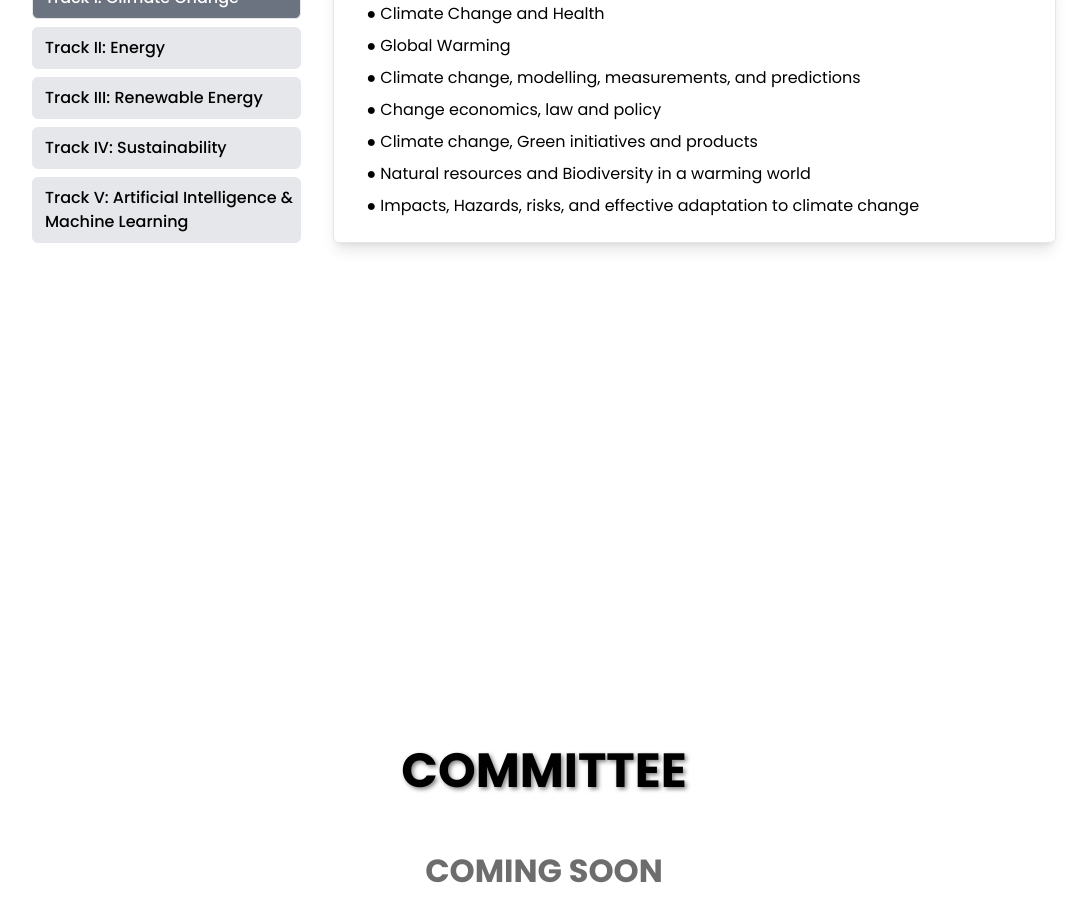
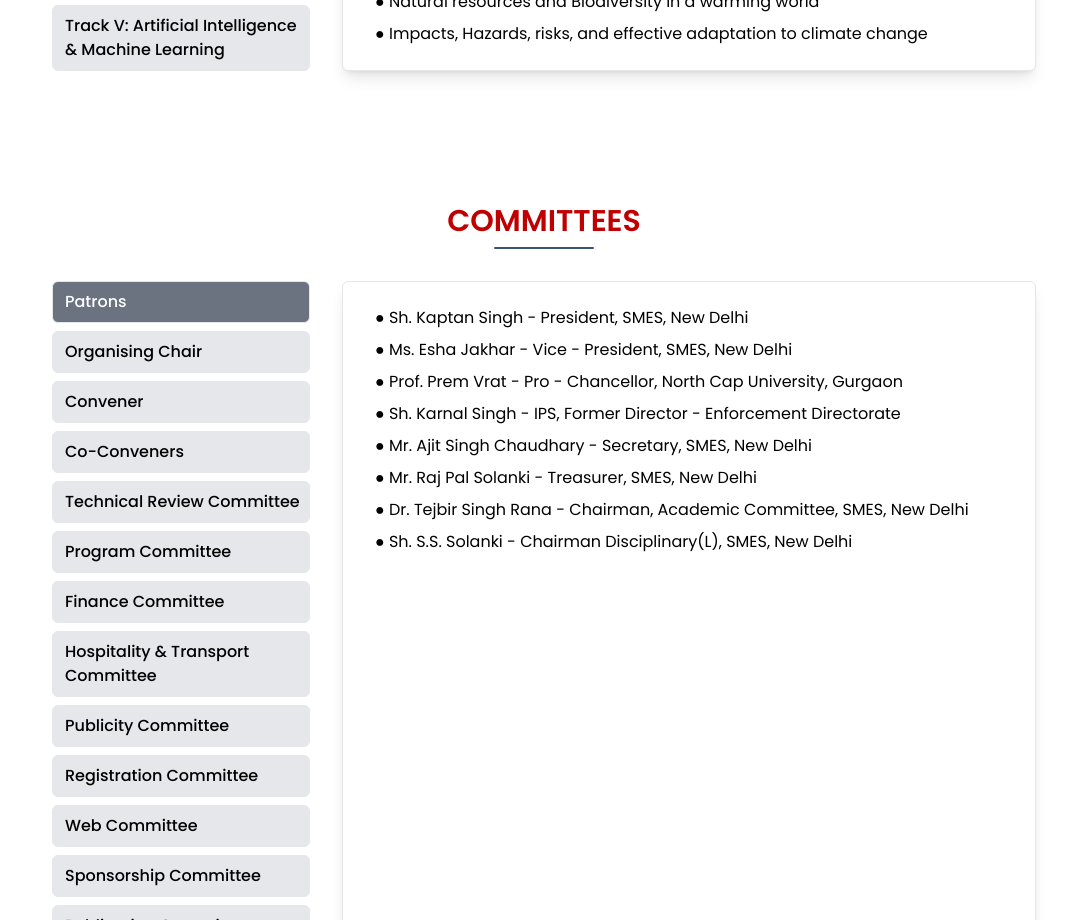
Before and after one commit to c4dr-me/ncrtces-website, a React (Vite) app: page /committee in a window 1280 px wide. Shown: the part 1880-2800 px from the top of the page, without its empty margins (96-1183 px from the left). Built offline with nearby package versions, Linux system fonts and the light colour scheme.

Commit message:
updated committee

```diff
--- a/components/MainContent.jsx
+++ b/components/MainContent.jsx
@@ -6,7 +6,9 @@ const Main = () => {
         <div className="box">
             <h1>National Conference on Recent Trends in  Environment, Energy and Sustainability</h1>
             <h1 className='name'>Maharaja Surajmal Institute Of Technology.</h1>
-        </div>
+            <h1 style={{marginTop:'10px'}}>7-8 November 2024</h1>
+      </div>
+
     </div>
   )
 }
--- a/pages/Committee.jsx
+++ b/pages/Committee.jsx
@@ -1,15 +1,218 @@
-import React from 'react';
-import './Comingsoon.css';  // Import the CSS file
+import React, { useState, useEffect } from 'react';
+import './style.css';
 
 const Committee = () => {
+  const [activeCommittee, setActiveCommittee] = useState(null);
+
+  // Function to toggle the dropdown menu
+  const toggleDropdown = (id) => {
+    setActiveCommittee((prevActiveCommittee) => (prevActiveCommittee === id ? null : id));
+  };
+
+  useEffect(() => {
+    const updateActiveCommittee = () => {
+      if (window.innerWidth >= 768) {
+        setActiveCommittee('committee0');
+      } else {
+        setActiveCommittee(null);
+      }
+    };
+
+    updateActiveCommittee();
+    window.addEventListener('resize', updateActiveCommittee);
+    return () => {
+      window.removeEventListener('resize', updateActiveCommittee);
+    };
+  }, []);
+
+  const committees = [
+    {
+      id: 'committee0',
+      name: 'Patrons',
+      members: [
+        { name: 'Sh. Kaptan Singh', role: 'President, SMES, New Delhi' },
+        { name: 'Ms. Esha Jakhar', role: 'Vice - President, SMES, New Delhi' },
+        { name: 'Prof. Prem Vrat', role: 'Pro - Chancellor, North Cap University, Gurgaon' },
+        { name: 'Sh. Karnal Singh', role: 'IPS, Former Director - Enforcement Directorate' },
+        { name: 'Mr. Ajit Singh Chaudhary', role: 'Secretary, SMES, New Delhi' },
+        { name: 'Mr. Raj Pal Solanki', role: 'Treasurer, SMES, New Delhi' },
+        { name: 'Dr. Tejbir Singh Rana', role: 'Chairman, Academic Committee, SMES, New Delhi' },
+        { name: 'Sh. S.S. Solanki', role: 'Chairman Disciplinary(L), SMES, New Delhi' },
+      ],
+    },
+    {
+      id: 'committee1',
+      name: 'Organising Chair',
+      members: [
+        { name: 'Prof. Archana Balyan', role: 'Director, MSIT' },
+      ],
+    },
+    {
+      id: 'committee2',
+      name: 'Convener',
+      members: [
+        { name: 'Prof. Koyel Datta Gupta', role: '' },
+      ],
+    },
+    {
+      id: 'committee3',
+      name: 'Co-Conveners',
+      members: [
+        { name: 'Prof. Puneet Azad', role: '' },
+        { name: 'Dr. Deepshikha Yadav', role: '' },
+        { name: 'Dr. Anju Dhillon', role: '' },
+      ],
+    },
+    {
+      id: 'committee4',
+      name: 'Technical Review Committee',
+      members: [
+        { name: 'Dr. Ajay Gahlot', role: '' },
+        { name: 'Dr. Anupama Kaushik', role: '' },
+        { name: 'Dr. Deepti Deshwal', role: '' },
+        { name: 'Dr. Tripti Rathee', role: '' },
+      ],
+    },
+    {
+      id: 'committee5',
+      name: 'Program Committee',
+      members: [
+        { name: 'Prof. Puneet Azad', role: '' },
+        { name: 'Mr. Manoj Malik', role: '' },
+      ],
+    },
+    {
+      id: 'committee6',
+      name: 'Finance Committee',
+      members: [
+        { name: 'Mr. Raj Pal Solanki', role: 'Treasurer, SMES, New Delhi' },
+        { name: 'Prof. Puneet Azad', role: '' },
+      ],
+    },
+    {
+      id: 'committee7',
+      name: 'Hospitality & Transport Committee',
+      members: [
+        { name: 'Dr. Ashok Wahi', role: '' },
+        { name: 'Prof. Ruchi Arora', role: '' },
+        { name: 'Prof. Deepti Sehgal', role: '' },
+      ],
+    },
+    {
+      id: 'committee8',
+      name: 'Publicity Committee',
+      members: [
+        { name: 'Prof. Manika Verma', role: '' },
+        { name: 'Prof. Deepti Sehgal', role: '' },
+        { name: 'Dr. Pragati Rawat', role: '' },
+      ],
+    },
+    {
+      id: 'committee9',
+      name: 'Registration Committee',
+      members: [
+        { name: 'Prof. Manika Verma', role: '' },
+        { name: 'Prof. Himani Bansal', role: '' },
+        { name: 'Prof. Poonam Saini', role: '' },
+        { name: 'Prof. Savita Hooda', role: '' },
+      ],
+    },
+    {
+      id: 'committee10',
+      name: 'Web Committee',
+      members: [
+        { name: 'Mr. Rakesh Rana', role: 'Head of Department, CSE' },
+        { name: 'Prof. Himani Bansal', role: '' },
+        { name: 'Mr. Pankaj Sharma', role: '' },
+      ],
+    },
+    {
+      id: 'committee11',
+      name: 'Sponsorship Committee',
+      members: [
+        { name: 'Prof. Bhawna Aggarwal', role: '' },
+        { name: 'Prof. Himani Bansal', role: '' },
+        { name: 'Prof. Manika Verma', role: '' },
+      ],
+    },
+    {
+      id: 'committee12',
+      name: 'Publication Committee',
+      members: [
+        { name: 'Dr. S.P. Yadav', role: '' },
+        { name: 'Dr. Kiran Kumar', role: '' },
+        { name: 'Prof. Deepti Sehgal', role: '' },
+      ],
+    },
+    {
+      id: 'committee13',
+      name: 'Decoration Committee',
+      members: [
+        { name: 'Prof. Archana Sharma', role: '' },
+        { name: 'Prof. Ruchi Arora', role: '' },
+        { name: 'Prof. Sonam Chhikara', role: '' },
+      ],
+    },
+  ];
+
   return (
-    <section id="commit" className="committee-section section">
-       <h1 className="heading">Committee</h1>
-      <div className="coming-soon">
-        COMING SOON
+    <section id="committee" className="committee-section section hauto">
+    <div className="w-full">
+      <div className="bg-white pt-12 md:px-[10%]">
+        <div className="pt-16">
+          <h1 className="text-[#c00000] text-center text-3xl font-[600]">
+            COMMITTEES
+          </h1>
+          <div className="w-[100px] h-[2px] mx-auto mt-2 bg-[#365372] rounded-xl mb-8"></div>
+        </div>
+        <div className="flex flex-col md:flex-row md:space-x-8 m-5">
+          <div className="w-full md:w-[300px] relative">
+            <ul className="space-y-2">
+              {committees.map((committee) => (
+                <li key={committee.id} className="relative">
+                  <button
+                    className={`hover:text-white focus:text-white w-full bg-gray-200 text-left pl-3 py-2 rounded-md font-medium hover:bg-gray-500 focus:outline-none focus:bg-gray-500 border border-borderColor ${
+                      activeCommittee === committee.id ? 'bg-gray-500 text-white' : ''
+                    }`}
+                    onClick={() => toggleDropdown(committee.id)}
+                  >
+                    {committee.name}
+                  </button>
+                  <ul
+                    id={committee.id}
+                    className={`${
+                      activeCommittee === committee.id ? 'block' : 'hidden'
+                    } md:hidden bg-white mt-2 rounded-md shadow-lg text-left p-5 border borderColor`}
+                  >
+                    {committee.members.map((member, index) => (
+                      <li key={index} className="px-3 py-1 text-black">
+                        ● {member.name} - {member.role}
+                      </li>
+                    ))}
+                  </ul>
+                </li>
+              ))}
+            </ul>
+          </div>
+          <div className="hidden md:block mt-4 md:mt-0 w-full md:w-[800px] bg-white rounded-md shadow-lg p-5 border borderColor">
+            {committees.map(
+              (committee) =>
+                activeCommittee === committee.id && (
+                  <ul key={committee.id} className="text-left">
+                    {committee.members.map((member, index) => (
+                      <li key={index} className="px-3 py-1 text-black">
+                        ● {member.name} - {member.role}
+                      </li>
+                    ))}
+                  </ul>
+                )
+            )}
+          </div>
+        </div>
       </div>
-    </section>
-  );
+    </div>
+  </section>
+);
 };
 
 export default Committee;
--- a/pages/Tracks.jsx
+++ b/pages/Tracks.jsx
@@ -12,9 +12,9 @@ const Tracks = () => {
   useEffect(() => {
     const updateActiveTrack = () => {
       if (window.innerWidth >= 768) {
-        setActiveTrack('track1');
+        setActiveTrack('track1'); // Initially open the first track on desktop
       } else {
-        setActiveTrack(null);
+        setActiveTrack(null); // Close all tracks on mobile
       }
     };
 
@@ -86,15 +86,15 @@ const Tracks = () => {
   ];
 
   return (
-    <section id="track" className="tracks-section section">
+    <section id="track" className="tracks-section section hauto">
       <div className="w-full">
         <div className="bg-white pt-12 md:px-[10%]">
           <div className="pt-16">
             <h1 className="text-[#c00000] text-center text-3xl font-[600]">TRACKS</h1>
             <div className="w-[100px] h-[2px] mx-auto mt-2 bg-[#365372] rounded-xl mb-8"></div>
           </div>
-          <div className="flex flex-col md:flex-row md:space-x-8">
-            <div className="w-full md:w-[300px]">
+          <div className="flex flex-col md:flex-row md:space-x-8 m-5">
+            <div className="w-full md:w-[300px] relative">
               <ul className="space-y-2">
                 {tracks.map((track) => (
                   <li key={track.id} className="relative">
--- a/pages/style.css
+++ b/pages/style.css
@@ -1,27 +1,3 @@
-.dropdown {
-  position: relative;
-  display: inline-block;
+.hauto {
+    height: auto !important;
 }
-
-.dropdown-content {
-  display: none;
-  position: absolute;
-  background-color: #f2f2f2;
-  border: 1px solid #ccc;
-  border-radius: 5px;
-  padding: 10px;
-  /* min-width: 200px; */
-  box-shadow: 0px 8px 16px 0px rgba(0,0,0,0.2);
-  z-index: 1;
-}
-
-.dropdown:hover .dropdown-content {
-  display: block;
-}
-.dropdown-menu {
-  transition: opacity 0.3s ease, visibility 0.3s ease;
-}
-.dropdown-menu.hidden {
-  opacity: 0;
-  visibility: hidden;
-}
```
